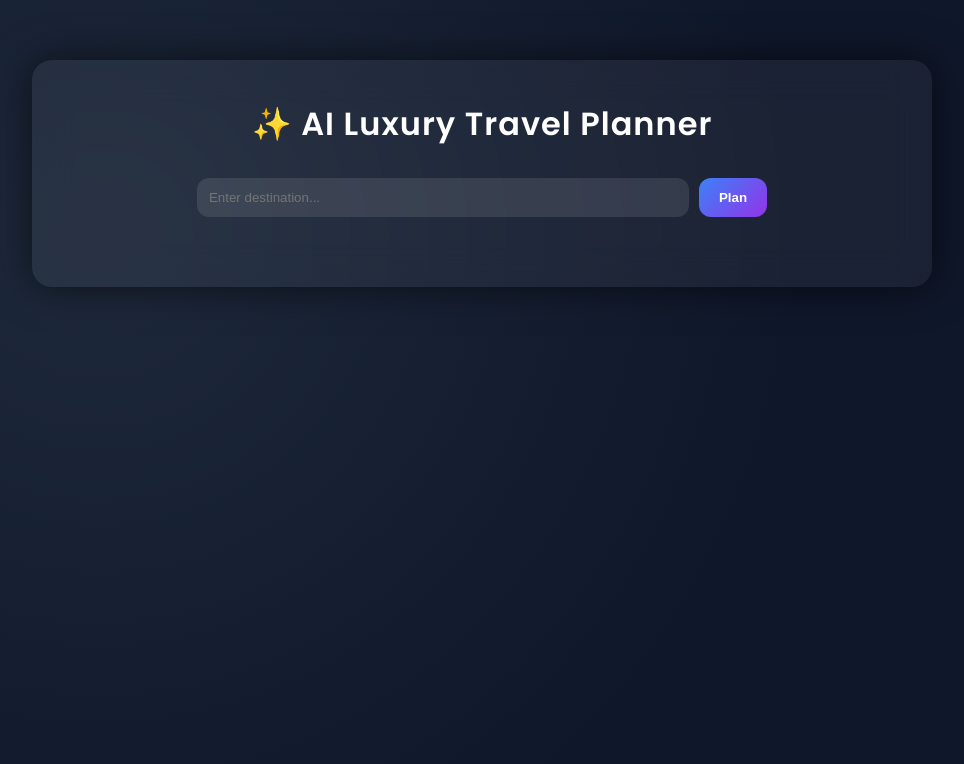
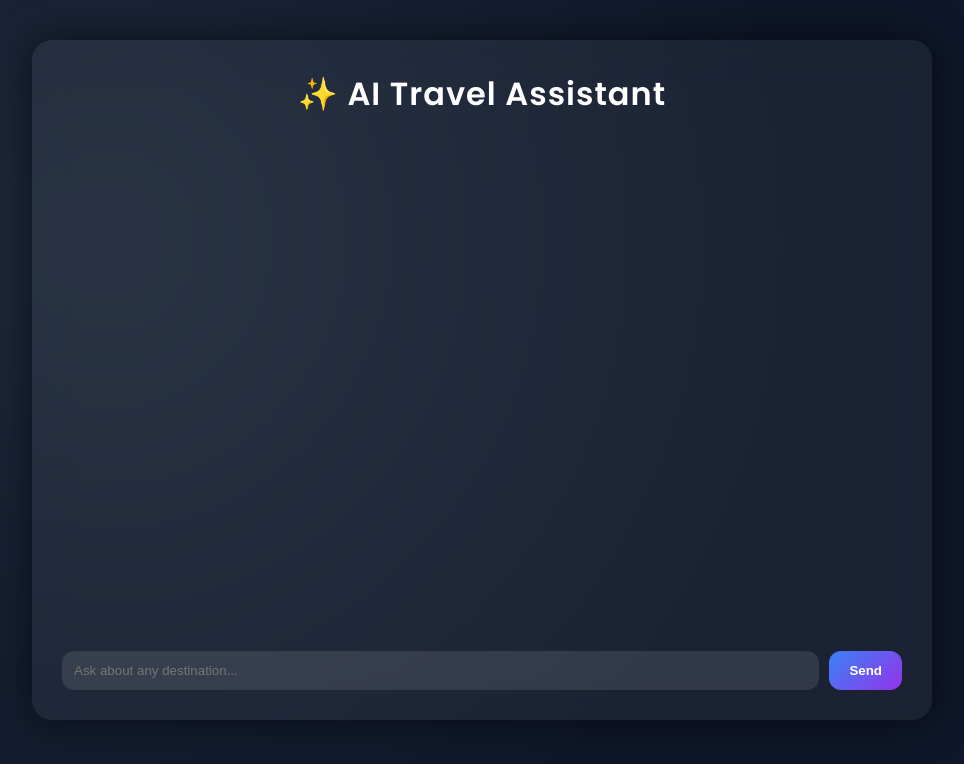
Before and after one commit to dineshtalari09-lang/tour-frontend, a React (Create React App) app: page / in a window 1280 px wide. Shown: the top 764 px of the page, without its empty margins (158-1122 px from the left). Built offline with nearby package versions, Linux system fonts and the light colour scheme.

Commit message:
Upgraded to premium chat UI

```diff
--- a/src/App.js
+++ b/src/App.js
@@ -1,109 +1,158 @@
-import React, { useState, useEffect } from "react";
+import React, { useState, useEffect, useRef } from "react";
 
 function App() {
-  const [city, setCity] = useState("");
-  const [data, setData] = useState("");
+  const [input, setInput] = useState("");
+  const [messages, setMessages] = useState([]);
   const [loading, setLoading] = useState(false);
-  const [displayText, setDisplayText] = useState("");
+  const messagesEndRef = useRef(null);
 
-  const getPlan = async () => {
-  if (!city) return;
+  // Auto scroll to latest message
+  useEffect(() => {
+    messagesEndRef.current?.scrollIntoView({ behavior: "smooth" });
+  }, [messages, loading]);
 
-  setLoading(true);
-  setDisplayText("");
+  const sendMessage = async () => {
+    if (!input.trim()) return;
 
-  const response = await fetch(
-    `https://tour-backend-bwcq.onrender.com/plan?query=Plan a 2 day trip to ${city}`
-  );
+    const userMessage = { role: "user", content: input };
 
-  const reader = response.body.getReader();
-  const decoder = new TextDecoder("utf-8");
+    setMessages((prev) => [...prev, userMessage]);
+    setInput("");
+    setLoading(true);
 
-  while (true) {
-    const { done, value } = await reader.read();
-    if (done) break;
-    const chunk = decoder.decode(value);
-    setDisplayText((prev) => prev + chunk);
-  }
+    try {
+      const response = await fetch(
+        `https://tour-backend-bwcq.onrender.com/plan?query=${encodeURIComponent(input)}`
+      );
 
-  setLoading(false);
-};
+      const result = await response.json();
 
-  // Typing animation effect
-  useEffect(() => {
-    if (!data) return;
+      const aiMessage = {
+        role: "assistant",
+        content: result.response,
+      };
 
-    let index = 0;
-    const interval = setInterval(() => {
-      setDisplayText((prev) => prev + data.charAt(index));
-      index++;
-      if (index >= data.length) {
-        clearInterval(interval);
-      }
-    }, 15); // speed (lower = faster)
+      setMessages((prev) => [...prev, aiMessage]);
+    } catch (error) {
+      console.error("Error:", error);
+    }
 
-    return () => clearInterval(interval);
-  }, [data]);
+    setLoading(false);
+  };
 
   return (
     <div
       style={{
         minHeight: "100vh",
-        padding: "60px 20px",
+        padding: "40px 20px",
         display: "flex",
-        flexDirection: "column",
-        alignItems: "center",
+        justifyContent: "center",
       }}
     >
       <div
         style={{
           backdropFilter: "blur(20px)",
           background: "rgba(255,255,255,0.05)",
-          padding: "40px",
+          padding: "30px",
           borderRadius: "20px",
           width: "100%",
           maxWidth: "900px",
+          display: "flex",
+          flexDirection: "column",
+          height: "85vh",
           boxShadow: "0 0 40px rgba(0,0,0,0.6)",
         }}
       >
         <h1
           style={{
             textAlign: "center",
-            marginBottom: "30px",
+            marginBottom: "20px",
             fontWeight: "600",
             letterSpacing: "1px",
           }}
         >
-          ✨ AI Luxury Travel Planner
+          ✨ AI Travel Assistant
         </h1>
 
+        {/* Chat Messages */}
         <div
           style={{
-            display: "flex",
-            justifyContent: "center",
-            marginBottom: "30px",
+            flex: 1,
+            overflowY: "auto",
+            marginBottom: "20px",
+            paddingRight: "10px",
           }}
         >
+          {messages.map((msg, index) => (
+            <div
+              key={index}
+              className="message-bubble"
+              style={{
+                display: "flex",
+                justifyContent:
+                  msg.role === "user" ? "flex-end" : "flex-start",
+                marginBottom: "15px",
+              }}
+            >
+              <div
+                style={{
+                  maxWidth: "70%",
+                  padding: "12px 16px",
+                  borderRadius: "15px",
+                  background:
+                    msg.role === "user"
+                      ? "linear-gradient(135deg,#3b82f6,#9333ea)"
+                      : "rgba(255,255,255,0.1)",
+                  color: "white",
+                  whiteSpace: "pre-wrap",
+                }}
+              >
+                {msg.content}
+              </div>
+            </div>
+          ))}
+
+          {loading && (
+            <div
+              style={{
+                color: "white",
+                opacity: 0.7,
+                fontStyle: "italic",
+                animation: "fadeInMessage 0.3s ease-in-out",
+              }}
+            >
+              ✨ AI is designing your experience...
+            </div>
+          )}
+
+          <div ref={messagesEndRef} />
+        </div>
+
+        {/* Input Section */}
+        <div style={{ display: "flex" }}>
           <input
             type="text"
-            placeholder="Enter destination..."
-            value={city}
-            onChange={(e) => setCity(e.target.value)}
+            value={input}
+            placeholder="Ask about any destination..."
+            onChange={(e) => setInput(e.target.value)}
+            onKeyDown={(e) => {
+              if (e.key === "Enter") sendMessage();
+            }}
             style={{
+              flex: 1,
               padding: "12px",
-              width: "60%",
               borderRadius: "12px",
               border: "none",
               outline: "none",
-              marginRight: "10px",
               background: "rgba(255,255,255,0.1)",
               color: "white",
+              marginRight: "10px",
             }}
           />
 
           <button
+            onClick={sendMessage}
             className="luxury-button"
-            onClick={getPlan}
             style={{
               padding: "12px 20px",
               borderRadius: "12px",
@@ -112,33 +161,12 @@ function App() {
               background: "linear-gradient(135deg,#3b82f6,#9333ea)",
               color: "white",
               fontWeight: "600",
-              transition: "all 0.3s ease"
+              transition: "all 0.3s ease",
             }}
           >
-            Plan
+            Send
           </button>
         </div>
-
-        {loading && (
-          <p style={{ textAlign: "center" }}>
-            Designing your luxury experience...
-          </p>
-        )}
-
-        {displayText && (
-          <div
-            className="response-card"
-            style={{
-              background: "rgba(255,255,255,0.07)",
-              padding: "25px",
-              borderRadius: "15px",
-              lineHeight: "1.7",
-              whiteSpace: "pre-wrap",
-            }}
-          >
-            {displayText}
-          </div>
-        )}
       </div>
     </div>
   );
--- a/src/index.css
+++ b/src/index.css
@@ -43,3 +43,17 @@ body {
 .response-card {
   animation: fadeIn 0.6s ease-in-out;
 }
+@keyframes fadeInMessage {
+  from {
+    opacity: 0;
+    transform: translateY(8px);
+  }
+  to {
+    opacity: 1;
+    transform: translateY(0);
+  }
+}
+
+.message-bubble {
+  animation: fadeInMessage 0.25s ease-in-out;
+}
```
